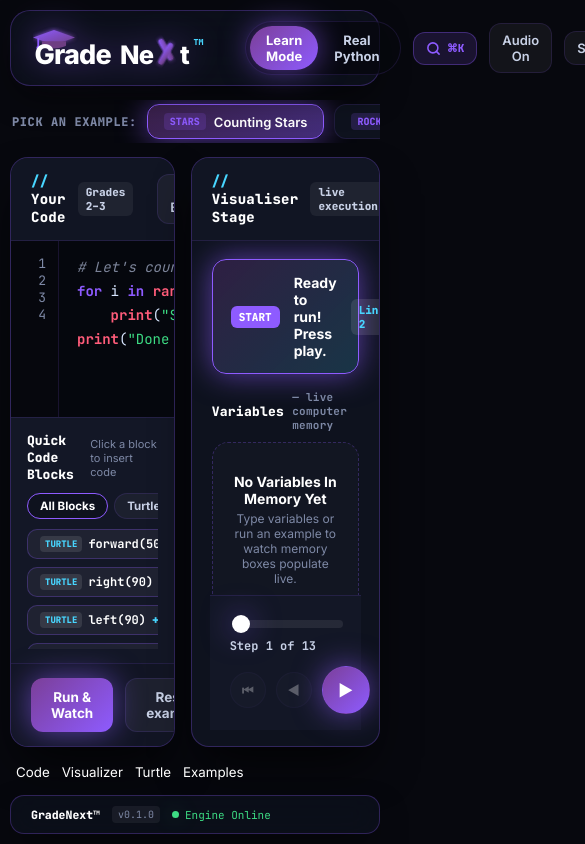
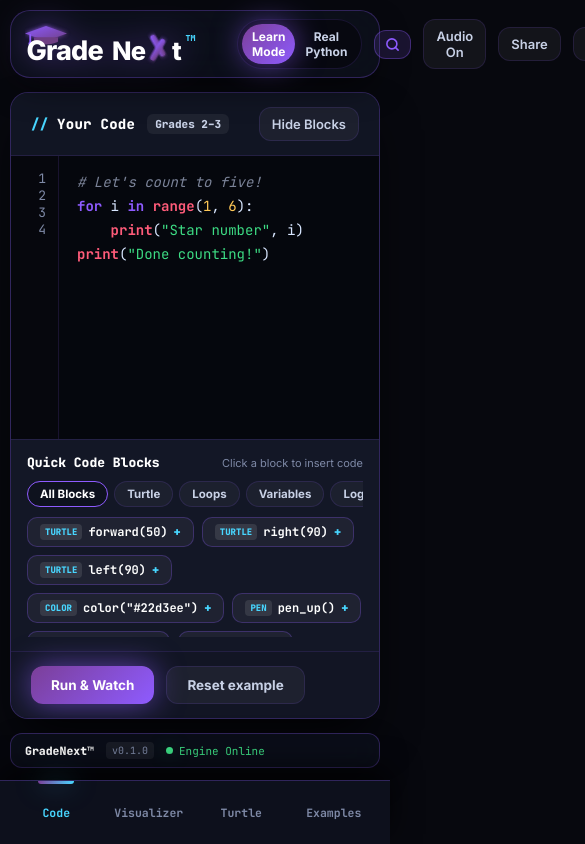
Before and after one commit to Framework7000/Visualizer, a React (Vite) app: page / in a window 390 px wide. Shown: the top 844 px of the page, 585 px wide, since content can reach past the window. Built offline with nearby package versions, Linux system fonts and the light colour scheme.

Commit message:
feat: Smooth PC & Mobile responsive layouts with sticky glass bottom navigation bar

```diff
--- a/src/styles.css
+++ b/src/styles.css
@@ -1199,13 +1199,125 @@
   color: var(--accent);
 }
 
-/* ---------- Responsiveness ---------- */
+/* ---------- Mobile Bottom Navigation Bar ---------- */
+
+.mobile-nav {
+  display: none;
+  position: fixed;
+  bottom: 0;
+  left: 0;
+  right: 0;
+  height: 64px;
+  background: rgba(14, 18, 30, 0.94);
+  backdrop-filter: blur(24px);
+  border-top: 1px solid var(--border-glass-strong);
+  z-index: 999;
+  justify-content: space-around;
+  align-items: center;
+  padding: 0 10px;
+  box-shadow: 0 -10px 30px rgba(0, 0, 0, 0.7);
+}
+
+.mobile-nav-btn {
+  flex: 1;
+  display: flex;
+  flex-direction: column;
+  align-items: center;
+  justify-content: center;
+  gap: 3px;
+  height: 100%;
+  color: var(--ink-muted);
+  font-family: var(--mono);
+  font-size: 11.5px;
+  font-weight: 700;
+  transition: all 0.2s cubic-bezier(0.16, 1, 0.3, 1);
+  position: relative;
+}
+
+.mobile-nav-btn.active {
+  color: var(--accent);
+}
+
+.mobile-nav-btn.active::before {
+  content: '';
+  position: absolute;
+  top: 0;
+  width: 36px;
+  height: 3px;
+  background: linear-gradient(90deg, var(--primary), var(--accent));
+  border-radius: 0 0 4px 4px;
+  box-shadow: var(--glow-accent);
+}
+
+.mobile-nav-btn.has-badge::after {
+  content: '';
+  position: absolute;
+  top: 12px;
+  right: 25%;
+  width: 7px;
+  height: 7px;
+  border-radius: 50%;
+  background: var(--accent);
+  box-shadow: var(--glow-accent);
+}
+
+/* ---------- Responsiveness (PC, Tablet & Mobile Adjustments) ---------- */
+
+@media (max-width: 1200px) {
+  .app {
+    max-width: 100%;
+  }
+}
 
 @media (max-width: 940px) {
   .app {
-    padding: 10px;
+    height: auto;
+    min-height: 100vh;
+    padding: 10px 10px 76px 10px;
   }
+
+  .masthead-floating {
+    padding: 8px 14px;
+  }
+
+  .workspace {
+    grid-template-columns: 1fr;
+  }
+
+  .panel-editor, .panel-visualizer, .mode-examples {
+    display: none;
+  }
+
+  .panel-editor.mobile-show,
+  .panel-visualizer.mobile-show,
+  .mode-examples.mobile-show {
+    display: flex;
+    flex-direction: column;
+  }
+
+  .mobile-nav {
+    display: flex;
+  }
+
   .gamify-badges, .brand-subtitle, .footer-center, .footer-right {
     display: none;
   }
+
+  .app-footer {
+    border-radius: 12px;
+    padding: 8px 14px;
+  }
 }
+
+@media (max-width: 480px) {
+  .icon-btn.cmd-btn {
+    padding: 6px 10px;
+  }
+  .cmd-text {
+    display: none;
+  }
+  .mode-pill {
+    padding: 5px 10px;
+    font-size: 12px;
+  }
+}
```
